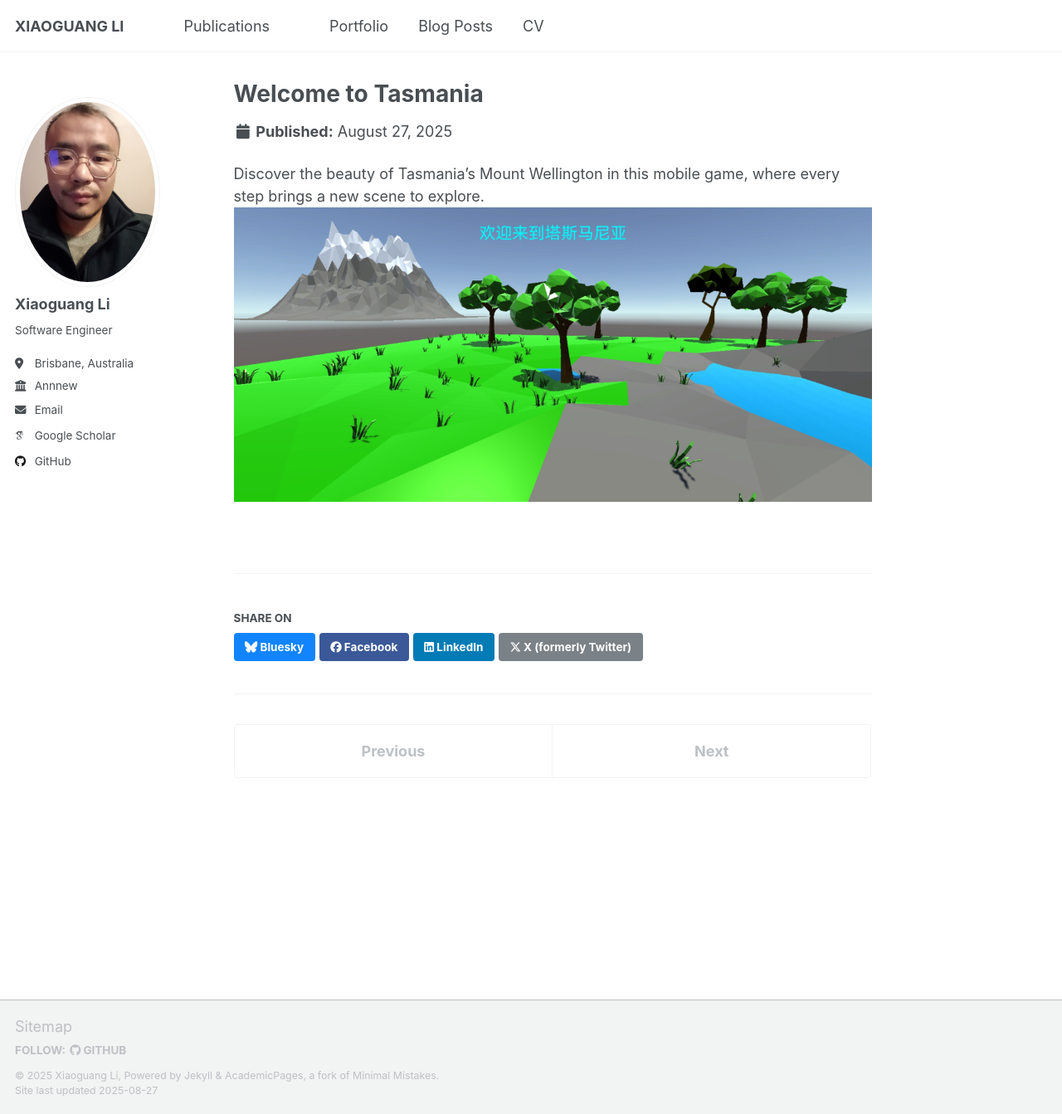
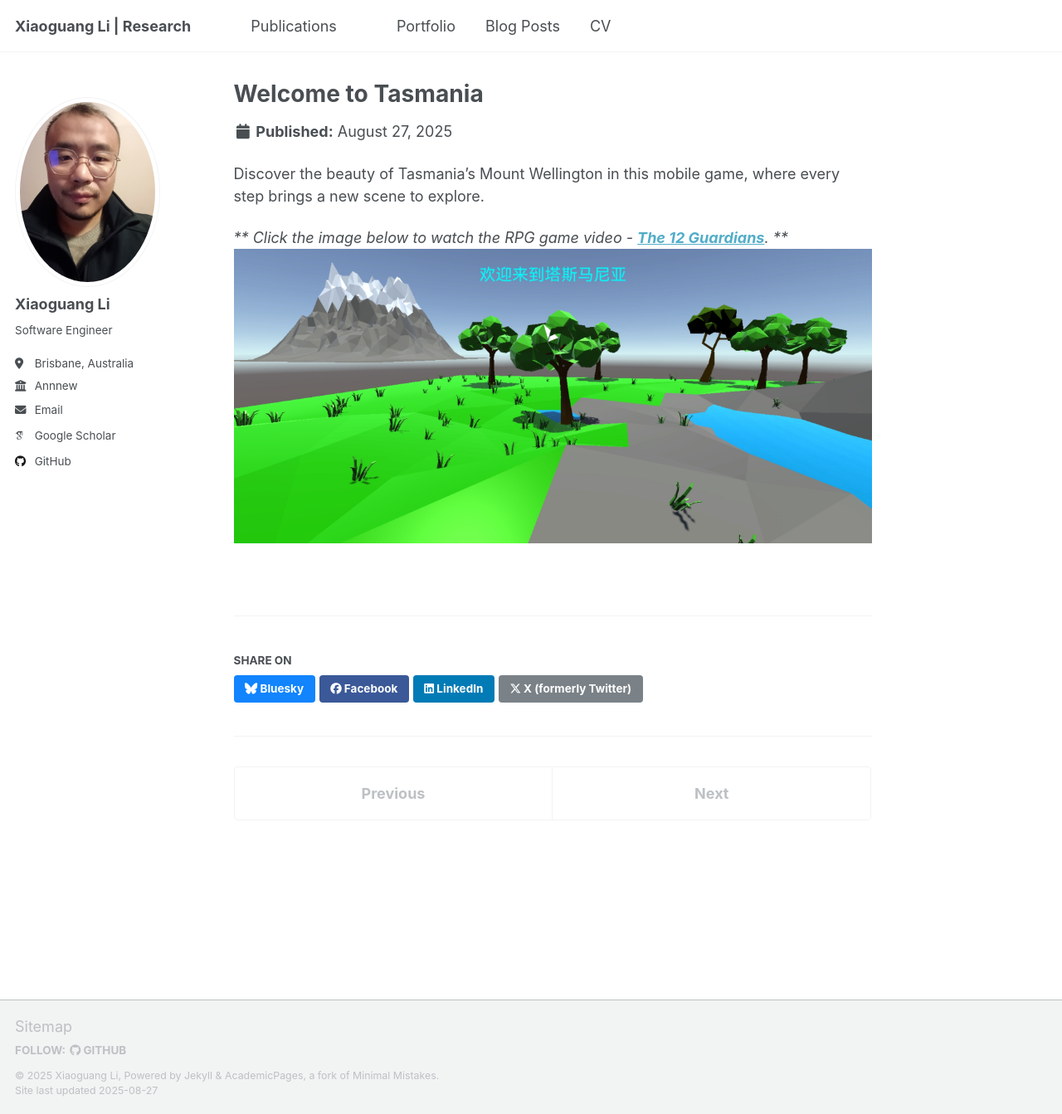
Before and after one commit to AlexGuang/AlexGuang.github.io, a Jekyll site: the page built from _portfolio/portfolio-2.md, in a window 1280 px wide and 1343 px high. Shown: the whole window at 83% size. Built offline with Jekyll 4.4.1, drawn with Linux system fonts in a browser that asks for light colours; some web fonts are replaced; a script that is not in the unit is left out.

Commit message:
site title

```diff
--- a/_config.yml
+++ b/_config.yml
@@ -9,7 +9,7 @@
 # Basic Site Settings
 locale                   : "en-US"
 site_theme               : "default" # Currently available options are "default", "air"
-title                    : "XIAOGUANG LI"
+title                    : "Xiaoguang Li | Research"
 title_separator          : "-"
 name                     : &name "Xiaoguang Li"
 description              : &description "Software engineer at Annnew"
--- a/_portfolio/portfolio-2.md
+++ b/_portfolio/portfolio-2.md
@@ -5,4 +5,6 @@ collection: portfolio
 ---
 
 Discover the beauty of Tasmania’s Mount Wellington in this mobile game, where every step brings a new scene to explore.
+
+*** Click the image below to watch the RPG game video - [**The 12 Guardians**](https://www.youtube.com/watch?v=E68ZgQwC1oc). ***
 [![A game screenshot with a link to the game demo video](/images/Tasmania.jpg)](https://www.youtube.com/watch?v=E68ZgQwC1oc)
```
Also changed, not shown: _portfolio/portfolio-1.md (+1 -0 lines).
